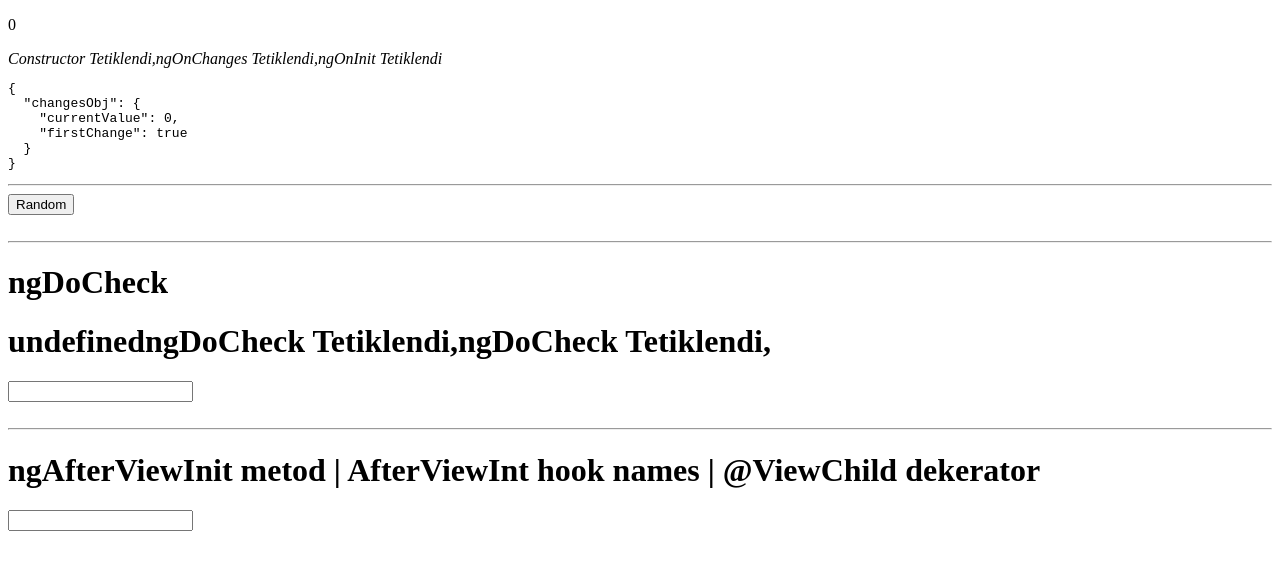
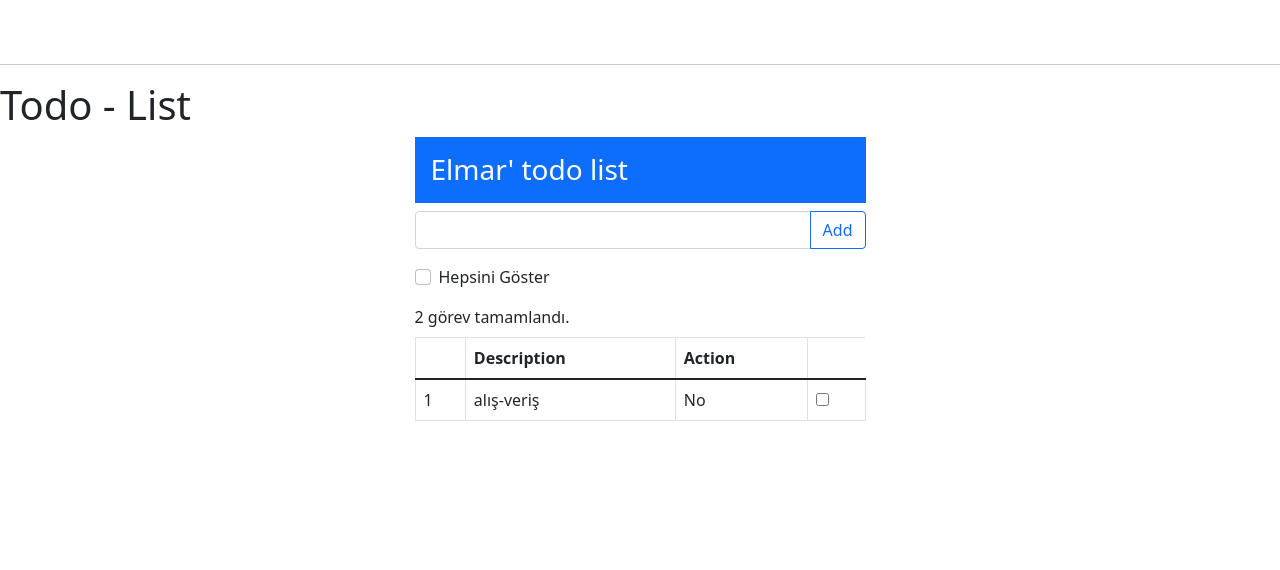
Before and after one commit to Elmar101/ngOnchanges-hooks, an Angular app: page / in a window 1280 px wide. Shown: the top 570 px of the page. Built offline with nearby package versions, Linux system fonts and the light colour scheme.

Commit message:
todo-list

```diff
--- a/angular.json
+++ b/angular.json
@@ -34,9 +34,12 @@
               "src/assets"
             ],
             "styles": [
+              "./node_modules/bootstrap/dist/css/bootstrap.min.css",
               "src/styles.scss"
             ],
-            "scripts": []
+            "scripts": [
+              "./node_modules/bootstrap/dist/js/bootstrap.min.js"
+            ]
           },
           "configurations": {
             "production": {
--- a/package.json
+++ b/package.json
@@ -18,6 +18,7 @@
     "@angular/platform-browser": "~12.0.2",
     "@angular/platform-browser-dynamic": "~12.0.2",
     "@angular/router": "~12.0.2",
+    "bootstrap": "^5.1.3",
     "rxjs": "~6.6.0",
     "tslib": "^2.1.0",
     "zone.js": "~0.11.4"
--- a/src/app/app.component.html
+++ b/src/app/app.component.html
@@ -1,4 +1,4 @@
-<sub-hooks [changesObj]="value"></sub-hooks>
+<!-- <sub-hooks [changesObj]="value"></sub-hooks>
 <hr/>
 <button (click)="getRandomInt()"> Random </button>
 
@@ -12,4 +12,11 @@
 <br/>
 <hr/>
 <h1> ngAfterViewInit metod | AfterViewInt hook names | @ViewChild  dekerator</h1>
-<ng-view-child></ng-view-child>
+<ng-view-child></ng-view-child> -->
+
+
+<br/>
+<br/>
+<hr/>
+<h1> Todo - List </h1>
+<todo-list></todo-list>
--- a/src/app/components/sub-hooks/sub-hooks.component.html
+++ b/src/app/components/sub-hooks/sub-hooks.component.html
@@ -1,4 +1,4 @@
-<p>{{changesObj}}</p>
+<!-- <p>{{changesObj}}</p>
 <i> {{ hooks.toString() }} </i>
 <br/>
-<pre>{{changes | json}}</pre>
+<pre>{{changes | json}}</pre>  -->
--- /dev/null
+++ b/src/app/components/todo-list/todo-list.component.html
@@ -0,0 +1,102 @@
+<div class="container">
+    <div class="row">
+      <div class="col-5 mx-auto">
+        <h3 class="bg-primary text-white p-3">
+          {{ getName() }}' todo list
+        </h3>
+
+        <div class="input-group mb-3">
+          <input #txtItem type="text" class="form-control"
+            (keyup.enter)="addItem(txtItem.value); txtItem.value=''">
+          <button class="btn btn-outline-primary" (click)="addItem(txtItem.value); txtItem.value=''">Add</button>
+        </div>
+
+        <div class="form-check mb-3">
+          <input type="checkbox" [(ngModel)]="displayAll" class="form-check-input" name="" id="displayAll">
+          <label for="displayAll" class="form-check-label">Hepsini Göster</label>
+        </div>
+
+        <div class="my-2">
+          {{ displayCount() }} görev tamamlandı.
+        </div>
+
+        <div class="alert alert-warning" *ngIf="getItems().length == 0 else itemsTable">
+          Tüm görevler tamamlandı.
+        </div>
+
+        <ng-template #itemsTable>
+
+          <table class="table table-bordered">
+            <thead>
+              <tr>
+                <th></th>
+                <th>Description</th>
+                <th>Action</th>
+              </tr>
+            </thead>
+            <tbody>
+              <tr *ngFor="let item of getItems(); let i = index;">
+                <td>{{ i+1 }}</td>
+                <td>{{ item.description }}</td>
+                <td>
+
+                  <!-- if bloğu -->
+                  <!--
+                    <div *ngIf="item.action">Yes</div>
+                    <div *ngIf="!item.action">No</div>
+                  -->
+
+                  <!-- <div [ngSwitch]="item.action">
+                    <div *ngSwitchCase="true">Yes</div>
+                    <div *ngSwitchDefault>No</div>
+                  </div> -->
+
+                  <!-- if-else bloğu -->
+
+                  <!-- <div *ngIf="item.action; else noTemplate">
+                    Yes
+                  </div>
+
+                  <ng-template #noTemplate>
+                    No
+                  </ng-template> -->
+
+                  <!-- if-then bloğu -->
+
+                  <!-- <div *ngIf="item.action; then noTemplate">
+                    Burası gösterilmez.
+                  </div>
+
+                  <ng-template #noTemplate>
+                    No
+                  </ng-template> -->
+
+                  <!-- if-then-else bloğu  -->
+
+                  <div *ngIf="item.action; then yesTemplate else noTemplate">
+                    Burası gösterilmez.
+                  </div>
+
+                  <ng-template #noTemplate>
+                    No
+                  </ng-template>
+
+                  <ng-template #yesTemplate>
+                    Yes
+                  </ng-template>
+
+
+                </td>
+                <td>
+                  <input type="checkbox" [(ngModel)]="item.action" name="" id="">
+                </td>
+              </tr>
+            </tbody>
+          </table>
+
+        </ng-template>
+
+
+      </div>
+    </div>
+  </div>
--- /dev/null
+++ b/src/app/components/todo-list/todo-list.component.ts
@@ -0,0 +1,43 @@
+import { Component, OnInit } from '@angular/core';
+import { Model } from 'src/app/models/static-data/models';
+
+@Component({
+  selector: 'todo-list',
+  templateUrl: './todo-list.component.html',
+  styleUrls: ['./todo-list.component.scss']
+})
+export class TodoListComponent  {
+
+  displayAll: boolean = false;
+  isSelectAll: boolean = false;
+  constructor() { }
+
+  model = new Model();
+
+  message: string = "merhaba";
+
+  addItem(value: string) {
+    if(value!="") {
+      this.model.items.push({ description: value, action: false});
+    } else {
+      alert("bilgi giriniz");
+    }
+  }
+
+  getName() {
+    return this.model.name;
+  }
+
+  getItems() {
+    if(this.displayAll ) {
+      return this.model.items;
+    }
+    return this.model.items.filter(item => !item.action);
+  }
+
+  displayCount() {
+    return this.model.items.filter(i=>i.action).length;
+  }
+
+
+}
--- /dev/null
+++ b/src/app/models/entity/todo-list.ts
@@ -0,0 +1,4 @@
+export interface TodoItem {
+    description: string;
+    action: boolean;
+}
--- /dev/null
+++ b/src/app/models/static-data/models.ts
@@ -0,0 +1,15 @@
+import { TodoItem } from "../entity/todo-list";
+
+export class Model {
+  name: string;
+  items: TodoItem[];
+
+  constructor() {
+    this.name ="Elmar";
+    this.items = [
+      { description: "Seher Yemeyi ", action: true },
+      { description: "spor", action: true },
+      { description: "alış-veriş", action: false }
+    ];
+  }
+}
```
Also changed, not shown: src/app/app.component.ts (+6 -1 lines), src/app/app.module.ts (+7 -5 lines), src/app/components/todo-list/todo-list.component.scss (added), 1 other file (tests, documents, lock files or other folders).
